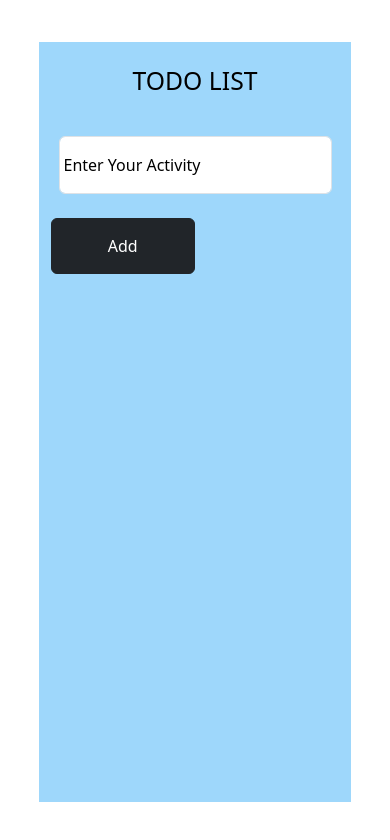
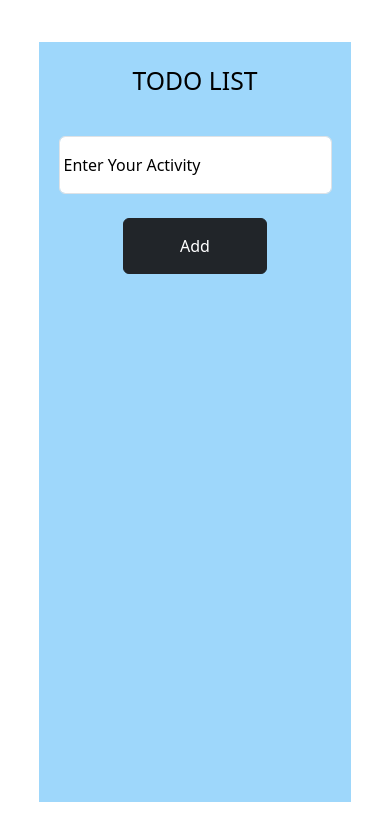
Before and after one commit to Sajal91/TODO-APP, a plain HTML site: page index.html in a window 390 px wide. Drawn offline with nearby package versions, Linux system fonts and the light colour scheme.

Commit message:
checking functionality bug solved

```diff
--- a/style.css
+++ b/style.css
@@ -61,6 +61,9 @@
 } */
 
 @media (max-width: 575.5px) {
+    #input-btn-container {
+        justify-content: center;
+    }
     #input-btn-container button {
         width: 50%;
     }
```
